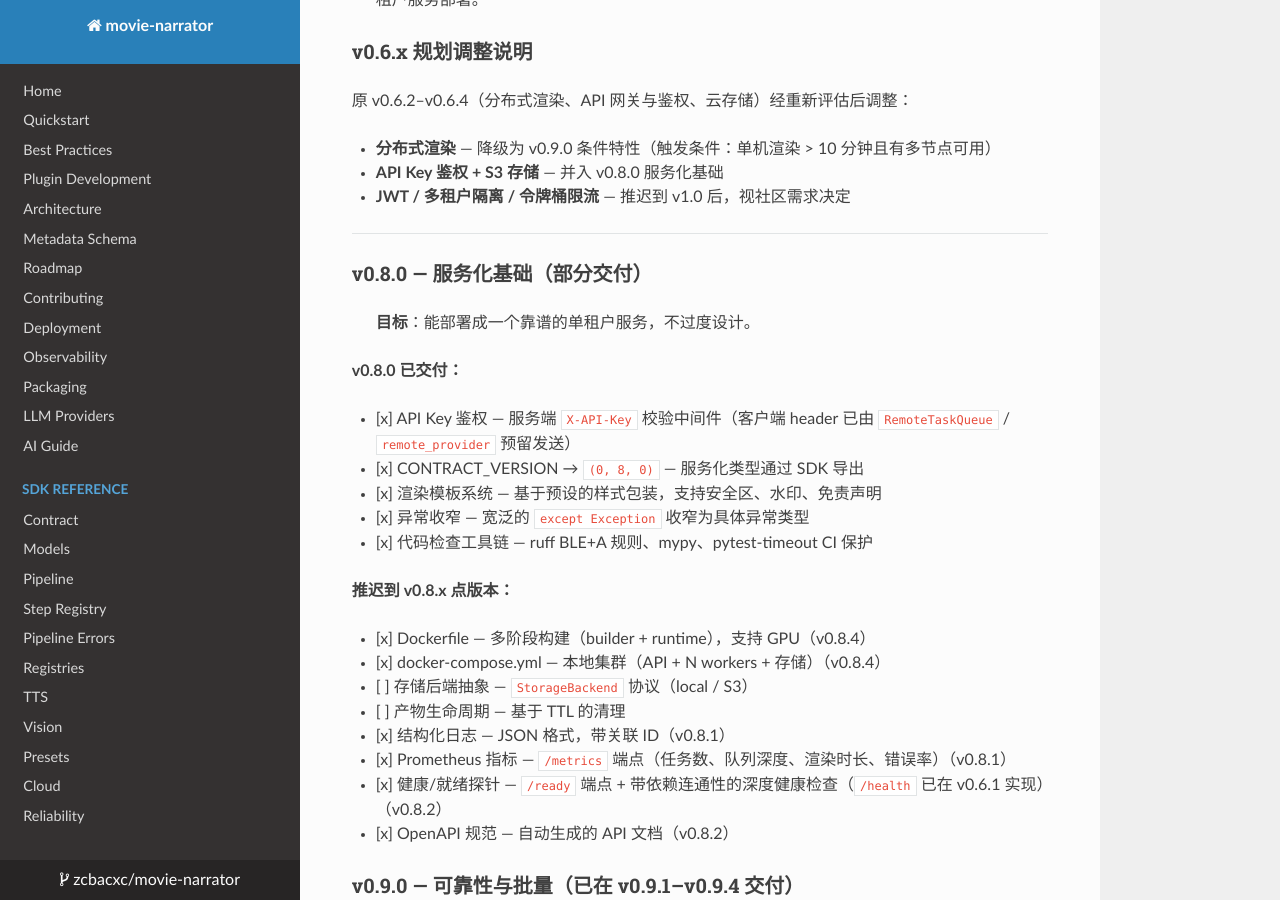
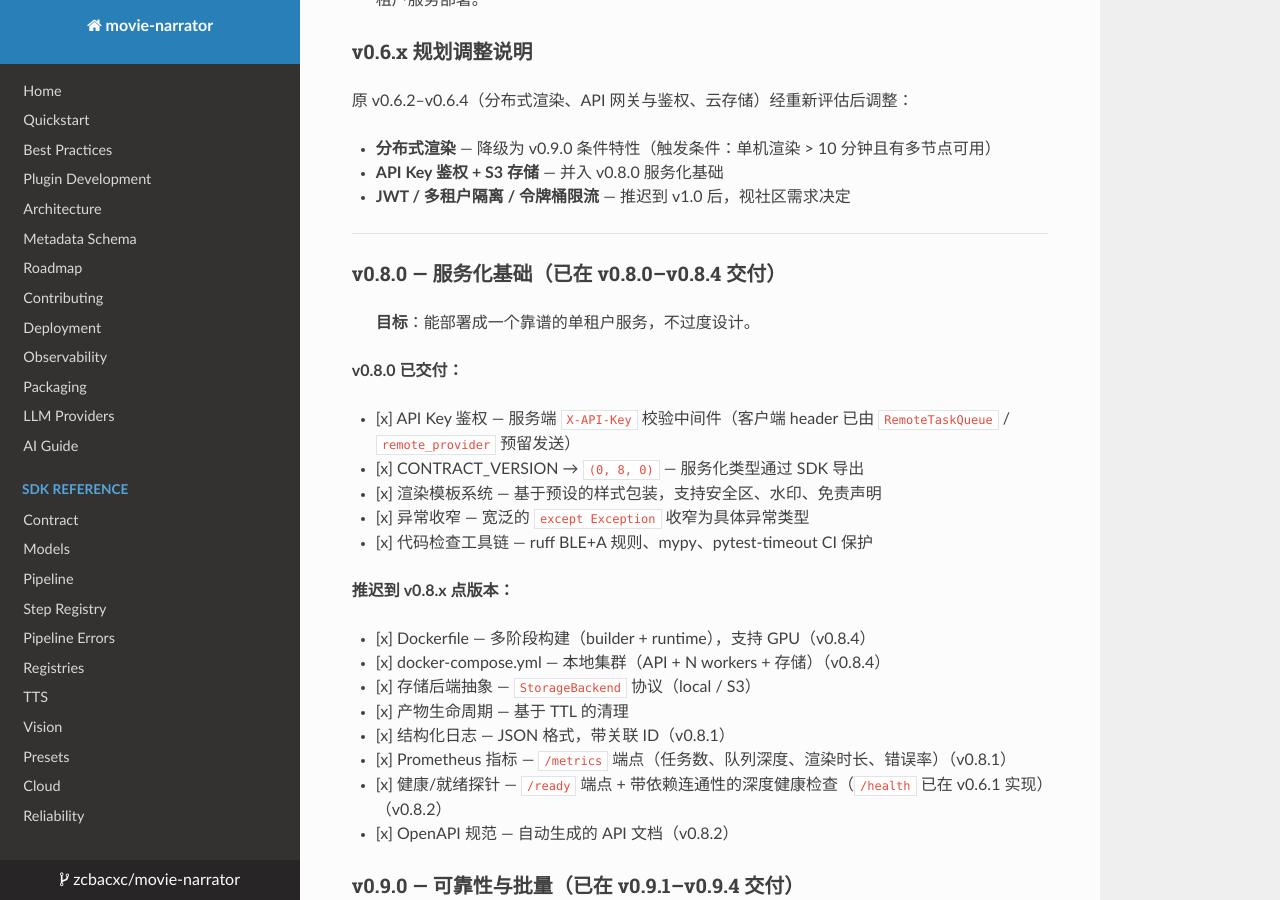
Before and after one commit to zcbacxc/movie-narrator, an MkDocs documentation site: the page built from docs/ROADMAP.zh-CN.md, in a window 1280 px wide and 900 px high, scrolled down 911 px. Built offline with MkDocs 1.6.1, drawn with Linux system fonts in a browser that asks for light colours; nearby versions of some CDN libraries; a script that is not in the unit is left out.

Commit message:
docs: mark v0.8.0 roadmap as delivered across v0.8.0-v0.8.4

```diff
--- a/docs/ROADMAP.zh-CN.md
+++ b/docs/ROADMAP.zh-CN.md
@@ -36,7 +36,7 @@
 
 ---
 
-### v0.8.0 — 服务化基础（部分交付）
+### v0.8.0 — 服务化基础（已在 v0.8.0–v0.8.4 交付）
 
 > **目标**：能部署成一个靠谱的单租户服务，不过度设计。
 
@@ -52,8 +52,8 @@
 
 - [x] Dockerfile — 多阶段构建（builder + runtime），支持 GPU（v0.8.4）
 - [x] docker-compose.yml — 本地集群（API + N workers + 存储）（v0.8.4）
-- [ ] 存储后端抽象 — `StorageBackend` 协议（local / S3）
-- [ ] 产物生命周期 — 基于 TTL 的清理
+- [x] 存储后端抽象 — `StorageBackend` 协议（local / S3）
+- [x] 产物生命周期 — 基于 TTL 的清理
 - [x] 结构化日志 — JSON 格式，带关联 ID（v0.8.1）
 - [x] Prometheus 指标 — `/metrics` 端点（任务数、队列深度、渲染时长、错误率）（v0.8.1）
 - [x] 健康/就绪探针 — `/ready` 端点 + 带依赖连通性的深度健康检查（`/health` 已在 v0.6.1 实现）（v0.8.2）
```
Also changed, not shown: docs/ROADMAP.md (+1 -1 lines).
